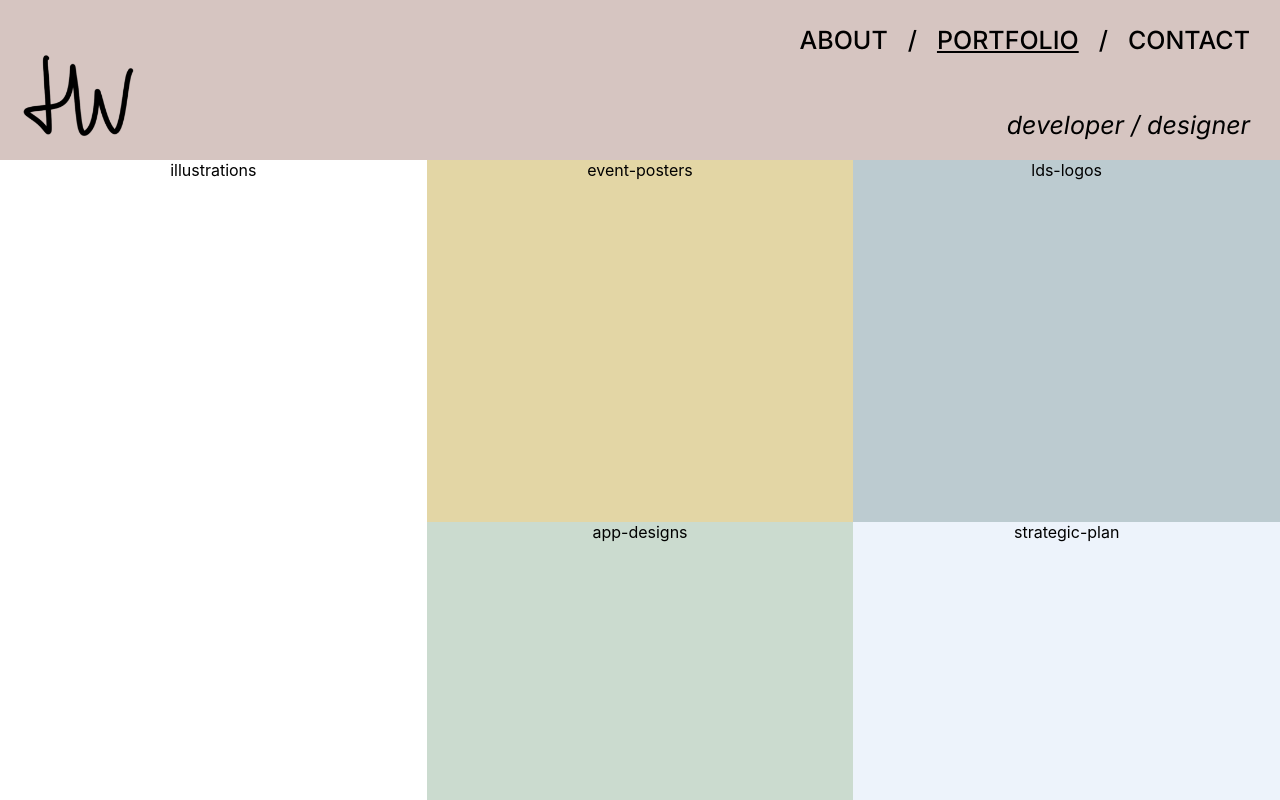
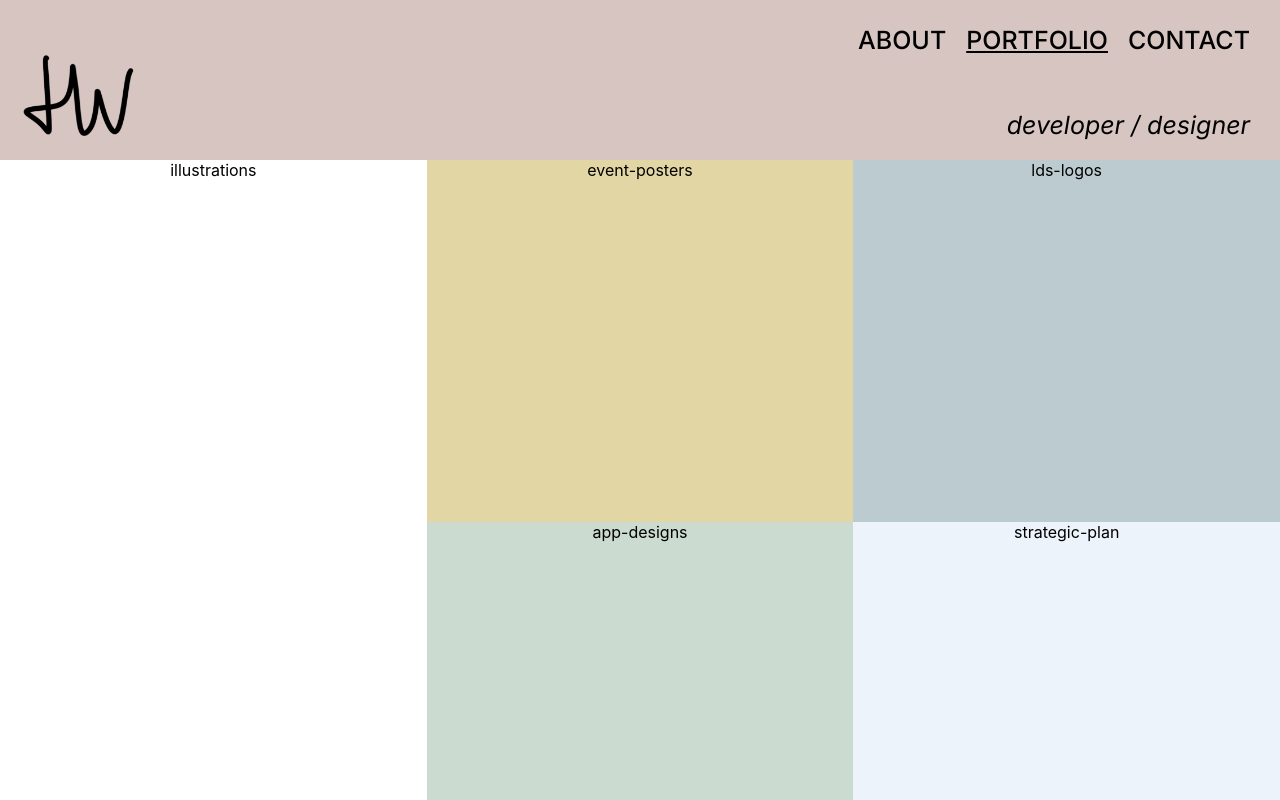
Before and after one commit to hannahw1ll1ams/portfolio, a React (Create React App) app: page / in a window 1280 px wide. Shown: the top 800 px of the page. Built offline with nearby package versions, Linux system fonts and the light colour scheme.

Commit message:
header - refactor list item creation to remove duplication

```diff
--- a/src/Components/Header.js
+++ b/src/Components/Header.js
@@ -3,15 +3,30 @@ import '../css/header.css';
 
 import logo from '../images/logo.PNG'
 
-export default function Header () {
+export default function Header() {
 
-  const [isSelected, setIsSelected] = useState([false, true, false]);
+  const [isPageSelected, setIsPageSelected] = useState([false, true, false]);
 
   const handleOnClick = (pageSelected) => {
-    pageSelected === 0 ? setIsSelected([true, false, false]) :
-    pageSelected === 1 ? setIsSelected([false, true, false]) :
-    setIsSelected([false, false, true])
+    pageSelected === 0 ? setIsPageSelected([true, false, false]) :
+    pageSelected === 1 ? setIsPageSelected([false, true, false]) :
+    setIsPageSelected([false, false, true])
   };
+
+  const pages = [{
+    name: "ABOUT",
+    id: 0
+  }, {
+    name: "PORTFOLIO",
+    id: 1
+  }, {
+    name: "CONTACT",
+    id: 2
+  }];
+
+  const listItems = pages.map(page =>
+    <li><button className={`${isPageSelected[page.id] ? "selected" : ""}`} onClick={() => handleOnClick(page.id)}>{page.name}</button></li>
+  );
 
 	return (
 		<div>
@@ -19,11 +34,7 @@ export default function Header () {
           <img className="App-logo" src= {logo} alt='logo'/>
            <div className="right-nav">
             <ul class="nav-list">
-              <li><button className={`${isSelected[0] ? "selected" : ""}`} onClick={() => handleOnClick(0)}>ABOUT</button></li>
-              <li>/</li>
-              <li><button className={`${isSelected[1] ? "selected" : ""}`} onClick={() => handleOnClick(1)}>PORTFOLIO</button></li>
-              <li>/</li>
-              <li><button className={`${isSelected[2] ? "selected" : ""}`} onClick={() => handleOnClick(2)}>CONTACT</button></li>
+              {listItems}
             </ul>
             <p className="title">developer / designer</p>
           </div>
```
